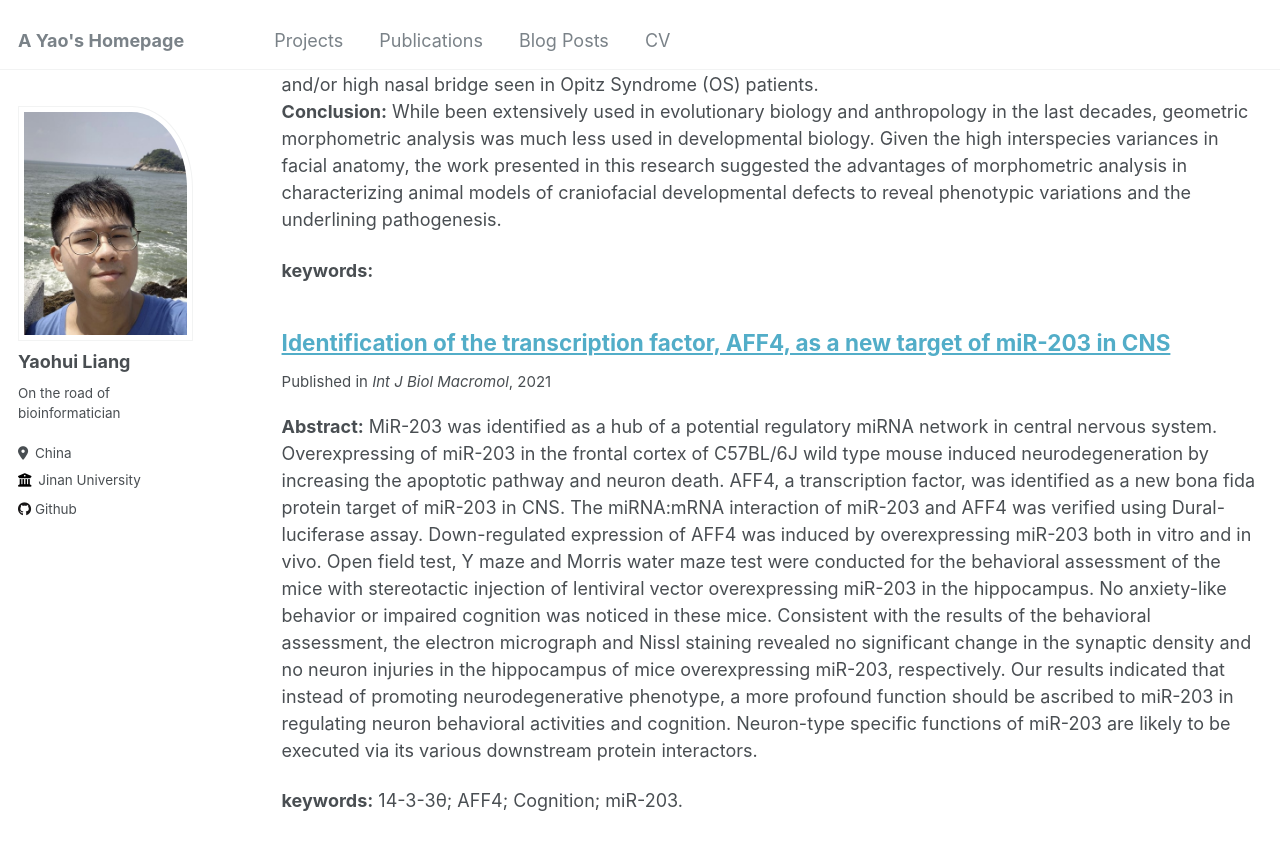
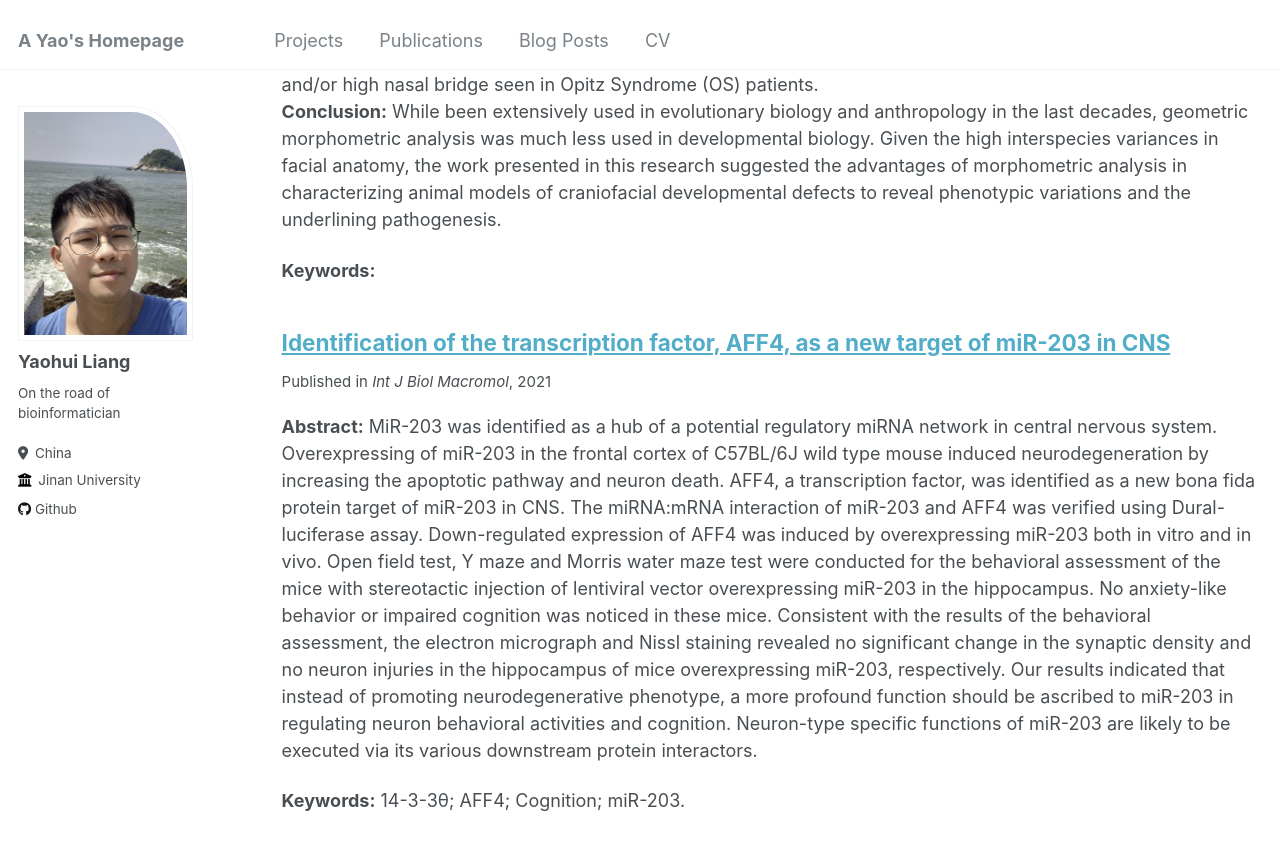
Before and after one commit to Stupid1Fish/Academic-Pages, a Jekyll site: the page built from _pages/publications.md, in a window 1280 px wide and 900 px high, scrolled down 354 px. Shown: the top 850 px of the window. Built offline with Jekyll 4.4.1, drawn with Linux system fonts in a browser that asks for light colours.

```diff
--- a/_includes/archive-single.html
+++ b/_includes/archive-single.html
@@ -54,7 +54,7 @@
     {% endif %}
 
     {% if post.collection == 'publications' %}
-      <p><b>keywords:</b> {{ post.keywords }}</p>
+      <p><b>Keywords:</b> {{ post.keywords }}</p>
     {% endif %}
   </article>
 </div>
```
